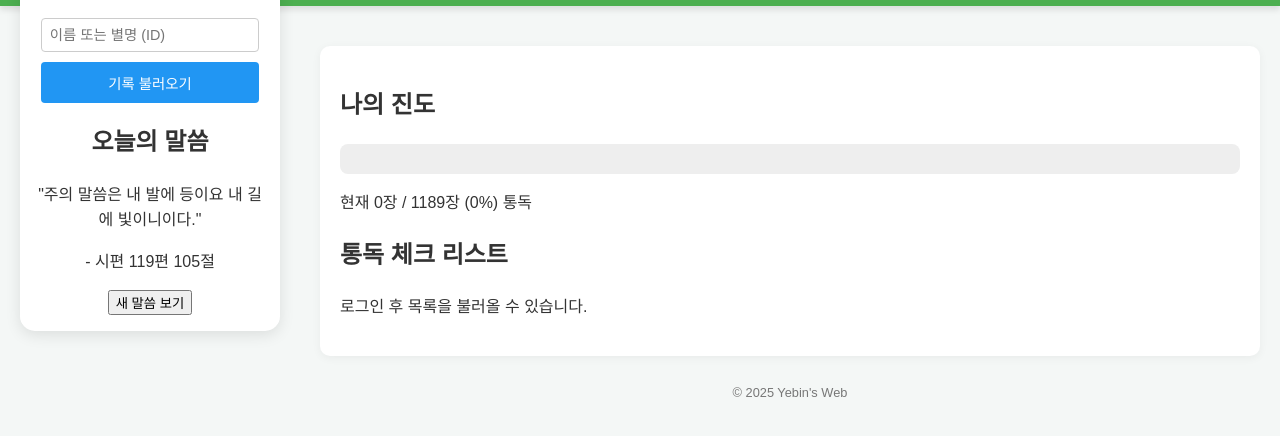
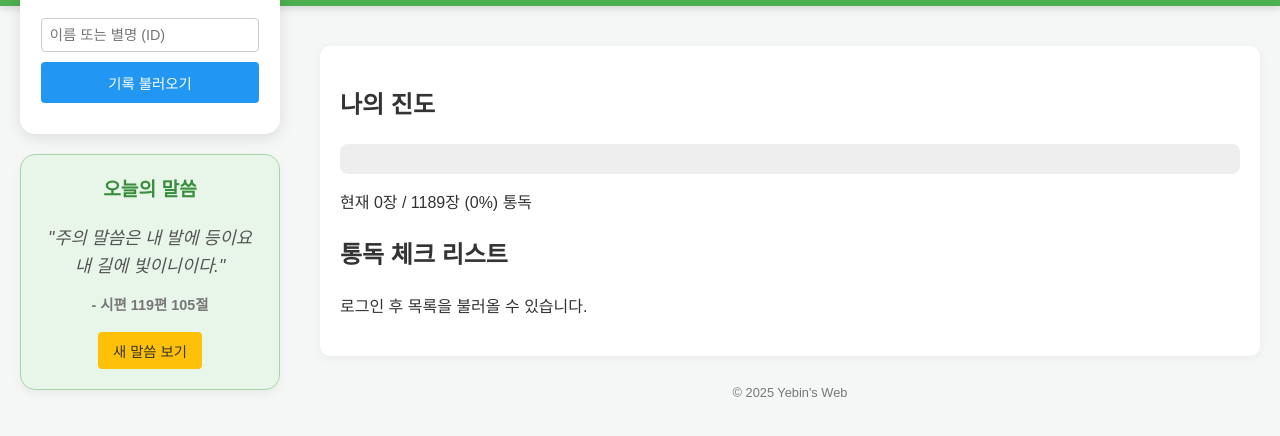
Before and after one commit to sourlemon-boop/STUBibleTracker, a plain HTML site: page index.html in a window 1280 px wide. Shown: the part 138-574 px from the top of the page. Drawn offline with Linux system fonts and the light colour scheme.

Commit message:
Add styles for bible quote box and refresh button
Added styles for the random bible quote box and refresh button.

```diff
--- a/style.css
+++ b/style.css
@@ -1,4 +1,3 @@
-
 /* 기본 스타일 */
 body {
     font-family: 'Malgun Gothic', 'Apple SD Gothic Neo', sans-serif;
@@ -17,13 +16,21 @@ body {
     top: 20px;
     left: 20px;
     width: 260px; /* 로그인 창 너비 */
+    /* 아래 두 개의 박스를 담기 위해 padding은 최소화 */
+    padding: 0;
+    box-shadow: none; /* 하위 박스에서 섀도우 처리 */
+    z-index: 1000;
+}
+
+/* 💡 로그인 박스 스타일 */
+#login-box {
     background-color: white;
     box-shadow: 0 4px 15px rgba(0, 0, 0, 0.1);
-    z-index: 1000;
     padding: 15px;
     box-sizing: border-box;
     text-align: center;
-    border-radius: 15px; /* 💡 둥근 모서리 */
+    border-radius: 15px;
+    margin-bottom: 20px; /* 구절 박스와 간격 */
 }
 
 #login-box h1 {
@@ -70,6 +77,61 @@ body {
 }
 
 /* ----------------------------------------------------- */
+/* ✨ 랜덤 성경 구절 박스 스타일 (새로 추가) ✨ */
+/* ----------------------------------------------------- */
+#bible-quote-box {
+    background-color: #e8f5e9; /* 연한 녹색 배경 */
+    border: 1px solid #a5d6a7; /* 연한 녹색 테두리 */
+    box-shadow: 0 4px 10px rgba(0, 0, 0, 0.05);
+    padding: 20px;
+    box-sizing: border-box;
+    text-align: center;
+    border-radius: 15px;
+    width: 100%; /* 로그인 박스와 동일 너비 */
+}
+
+#bible-quote-box h2 {
+    font-size: 1.2em;
+    color: #388e3c; /* 진한 녹색 */
+    margin-top: 0;
+    margin-bottom: 15px;
+}
+
+#quote-content {
+    margin-bottom: 15px;
+}
+
+#quote-text {
+    font-size: 1.1em;
+    font-style: italic;
+    color: #555;
+    margin-bottom: 5px;
+}
+
+#quote-reference {
+    font-size: 0.9em;
+    font-weight: bold;
+    color: #777;
+}
+
+/* 새로고침 버튼 스타일 */
+#refresh-quote-button {
+    background-color: #FFC107; /* 노란색/금색 */
+    color: #333;
+    border: none;
+    border-radius: 4px;
+    padding: 8px 15px;
+    cursor: pointer;
+    font-size: 0.9em;
+    transition: background-color 0.3s;
+}
+
+#refresh-quote-button:hover {
+    background-color: #ffb300;
+}
+
+
+/* ----------------------------------------------------- */
 /* 메인 앱 콘텐츠 스타일 */
 /* ----------------------------------------------------- */
 #app-content {
@@ -96,7 +158,7 @@ main {
     box-shadow: 0 2px 10px rgba(0, 0, 0, 0.05);
 }
 
-/* --- 통독률 바 디자인 --- (이전과 동일) */
+/* --- 통독률 바 디자인 --- */
 .progress-container {
     background-color: #eee;
     border-radius: 8px;
@@ -116,7 +178,7 @@ main {
 }
 
 
-/* --- 체크리스트 스타일 --- (이전과 동일) */
+/* --- 체크리스트 스타일 --- */
 .book-container {
     margin-bottom: 25px;
     padding: 15px;
@@ -164,8 +226,6 @@ footer {
     font-size: 0.8em;
 }
 
-/* style.css 파일에 추가 */
-
 .select-all-btn {
     background-color: #5cb85c; /* 연한 녹색 */
     color: white;
@@ -180,8 +240,6 @@ footer {
 .select-all-btn:hover {
     background-color: #4cae4c;
 }
-
-/* style.css 파일: 맨 아래에 추가 */
 
 /* --- 100% 달성 축하 메시지 스타일 --- */
 #congratulations-area {
```
